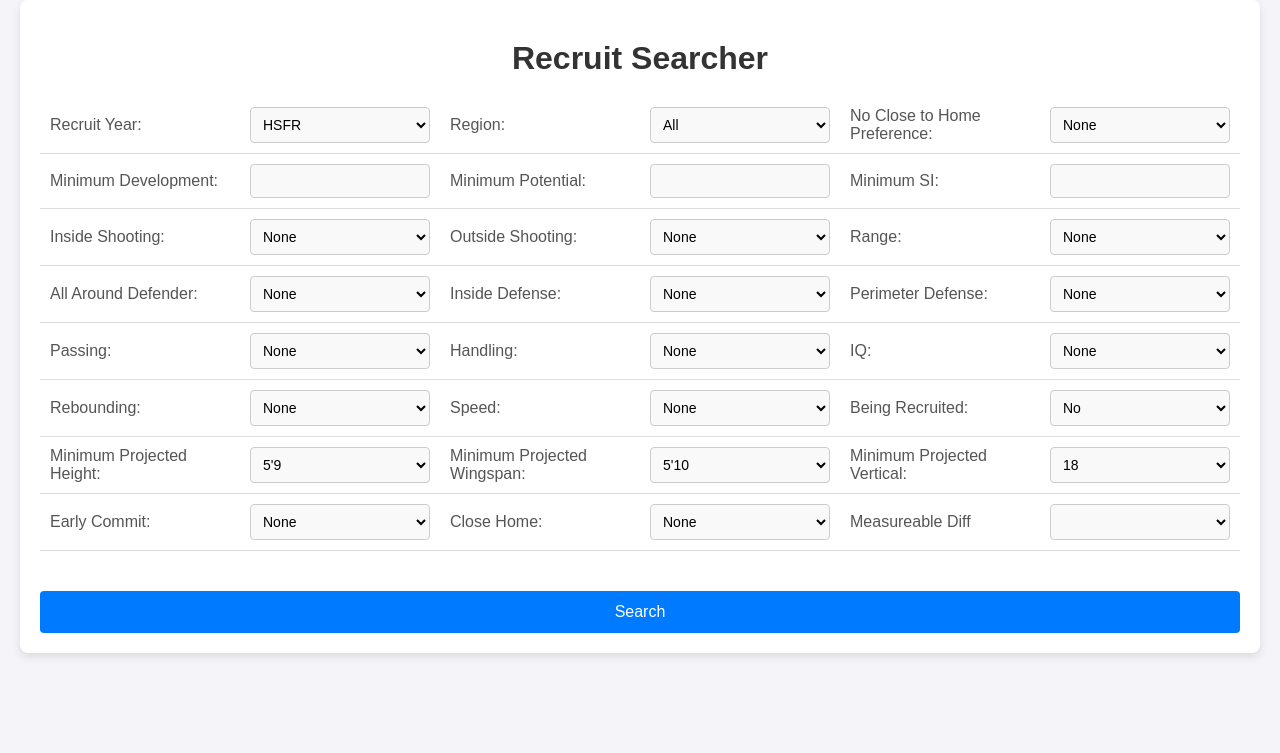
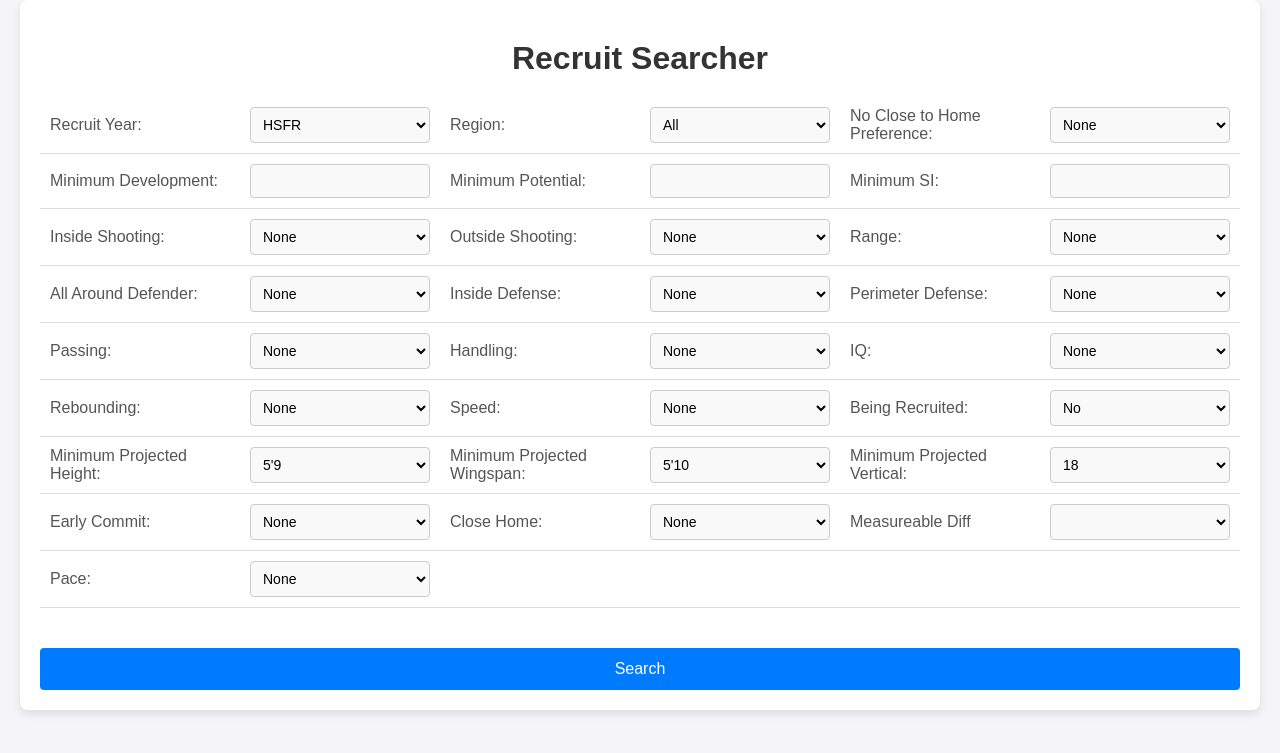
Before and after one commit to heroldben/HardwoodRecruitSearcher-main, a Flask app: page / in a window 1280 px wide. Shown: the top 753 px of the page. Run offline with Flask 3, Linux system fonts and the light colour scheme.

Commit message:
added pace

```diff
--- a/app.py
+++ b/app.py
@@ -47,12 +47,13 @@
     early_commit = request.form.get("EarlyCommit")
     close_home = request.form.get("CloseHome")
     min_measureableDiff = request.form.get("MeasureableDiff") #Big Man Measureable Ratio
+    pace = request.form.get("Pace")
 
 
 
     playersFoundArr = recruitSearchFunction(wantedYear, wantedRegion, recruited, developmentDiff, min_potential, min_si, min_height, min_wingspan, min_vertical,
                  inside_shooting, outside_shooting, rangeVal, rebounding, plus_defense, inside_defense,
-                 perimeter_defense, iq, passing, handling, speed, far_home,early_commit,close_home,min_measureableDiff)
+                 perimeter_defense, iq, passing, handling, speed, far_home,early_commit,close_home,min_measureableDiff,pace)
 
 
 
--- a/templates/RecruitPage.html
+++ b/templates/RecruitPage.html
@@ -253,6 +253,16 @@
                 </select>
             </td>
             </tr>
+            <tr>
+                <td width="150">Pace:</td>
+                <td width="150">
+                    <select name="Pace">
+                        <option value="">None</option>
+                        <option value="Y">Slow Pace Offense</option>
+                        <option value="G">Fast Pace Offense</option>
+                    </select>
+                </td>
+            </tr>
         </table>
         <button>Search</button>
         </div>
```
Also changed, not shown: scripts/AppRecruitSearcher.py (+8 -4 lines).
